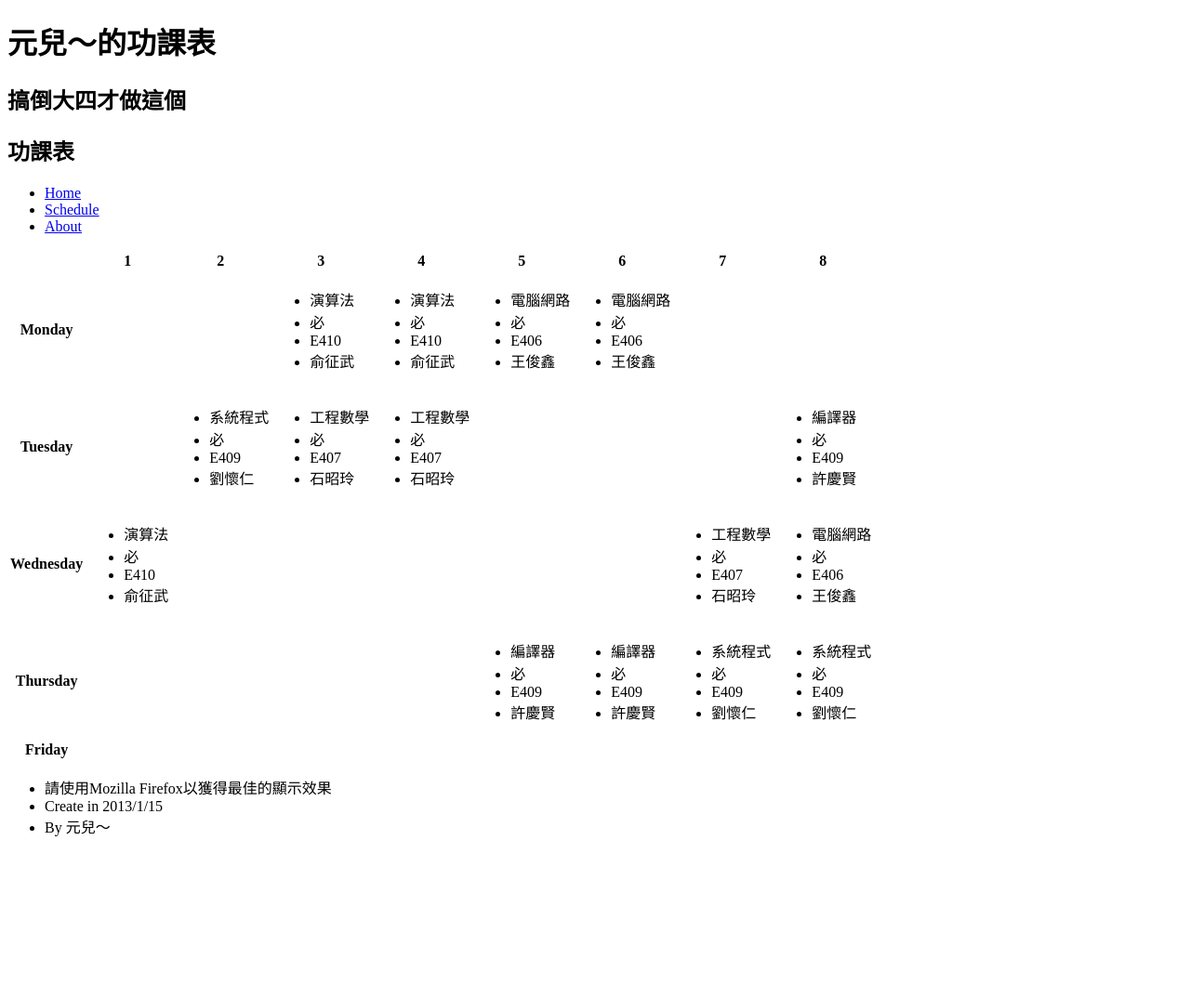
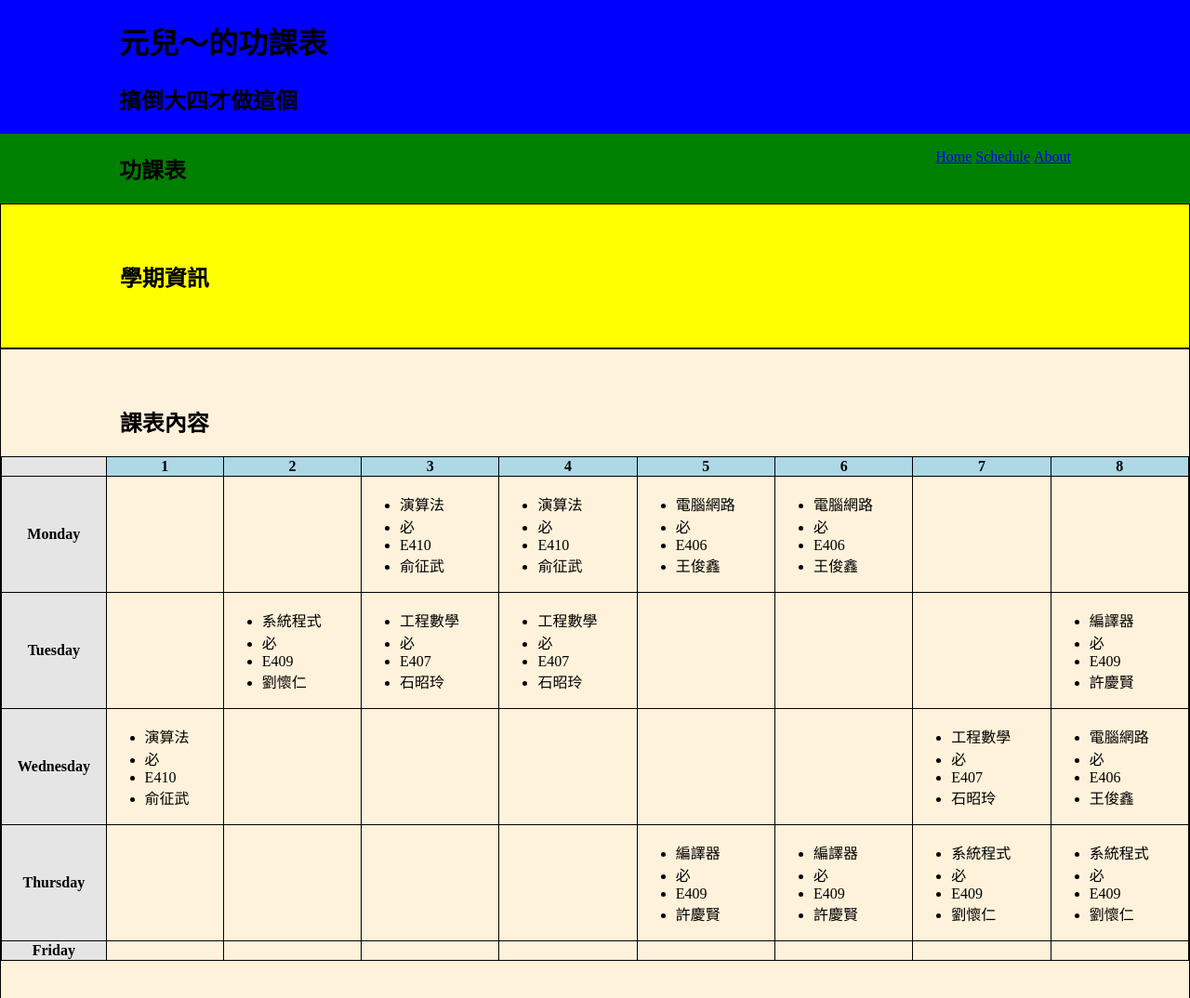
Before and after one commit to AmeniElJerbi/my-class-schedule, a plain HTML site: page index.html in a window 1280 px wide. Shown: the top 1074 px of the page at 93% size. Before the commit the page ends 917 px from the top, so only its background shows below. Drawn offline with Linux system fonts and the light colour scheme.

Commit message:
CSS排版

```diff
--- a/css/layout.css
+++ b/css/layout.css
@@ -4,4 +4,36 @@ html{
 body{
 	height:100%;
 	background-color: #FCFCFC;
+	margin: 0;
 }
+
+header {
+	overflow: hidden;
+}
+
+nav {
+	overflow: hidden;
+}
+nav .title {
+	float: left;
+}
+nav ul {
+	float: right;
+}
+nav ul li {
+	display: inline;
+}
+
+section {
+	overflow: hidden;
+	padding-top: 2.5rem;
+	padding-bottom: 2.5rem;
+}
+.inner{
+	padding-left: 10%;
+	padding-right: 10%;
+}
+
+section#Schedule {
+	background-color: #FFF2DB;
+}
--- /dev/null
+++ b/css/table.css
@@ -0,0 +1,20 @@
+/*參考資料:
+	Data Tables and Cascading Style Sheets Gallery:
+		http://icant.co.uk/csstablegallery/tables/36.php
+	CSS Table 表格
+			http://www.eion.com.tw/Blogger/?Pid=1070
+	[藍森林-自由軟件] - 請問這個th屬性是什麼作用？scope="col"
+		http://www.lslnet.com/linux/f/docs1/i46/big5320004.htm
+*/
+
+table {
+width: 100%;
+}
+table,th,td {
+border: 1px solid #000000;
+border-collapse: collapse;
+}
+th {
+background-color: #e5e5e5;}
+th[scpoe] {
+background-color: #add8e6;
--- /dev/null
+++ b/css/test.css
@@ -0,0 +1,16 @@
+header {
+	background-color: blue;
+}
+
+nav {
+	background-color: green;
+}
+
+section {
+	background-color: yellow;
+	border: 1px solid black;
+}
+
+footer {
+	background-color: red;
+}
--- a/index.html
+++ b/index.html
@@ -11,8 +11,9 @@
 <!-- 	<link href="assets/css/YUI-reset.css" rel="stylesheet" /> -->
 
 	<!-- 套用自己的樣式 -->
-	<!-- <link rel="stylesheet" type="text/css" href="css/style.css"> -->
-
+	<link rel="stylesheet" type="text/css" href="css/test.css">
+	<link rel="stylesheet" type="text/css" href="css/layout.css">
+	<link rel="stylesheet" type="text/css" href="css/table.css">
 </head>
 <body>
 	<div id="page">
@@ -24,20 +25,33 @@
 				<h2>搞倒大四才做這個</h2>
 			</div>
 		</header>
+
+		<div id="wrapper" class="container">
 			<nav>
+				<div class="inner">
+					<div class="title">
 						<h1>功課表</h1>
+					</div>
 
 					<ul>
 						<li><a href="#">Home</a></li>
 						<li><a href="#">Schedule</a></li>
 						<li><a href="#">About</a></li>
 					</ul>
+				</div>
 			</nav>
 
 			<main>
+				<section id="Info">
+					<div class="inner">
+						<h1>學期資訊</h1>
+					</div>
+				</section>
+
 				<section id="Schedule">
 					<div class="inner">
-
+						<h1>課表內容</h1>
+					</div>
 					<table>
 						<thead>
 							<tr>
@@ -254,8 +268,6 @@
 							</tr>
 						</tbody>
 					</table>
-
-				</div>
 				</section>
 
 				<section id="About">
@@ -263,6 +275,7 @@
 					</div>
 				</section>
 			</main>
+		</div>
 
 		<footer>
 			<div class="inner">
@@ -276,6 +289,6 @@
 		</footer>
 	</div>
 
-	<script src="assets/js/jquery.min.js"></script>
+<!-- 	<script src="assets/js/jquery.min.js"></script> -->
 </body>
 </html>
```
Lines whose indentation alone changed are shown as unchanged.
